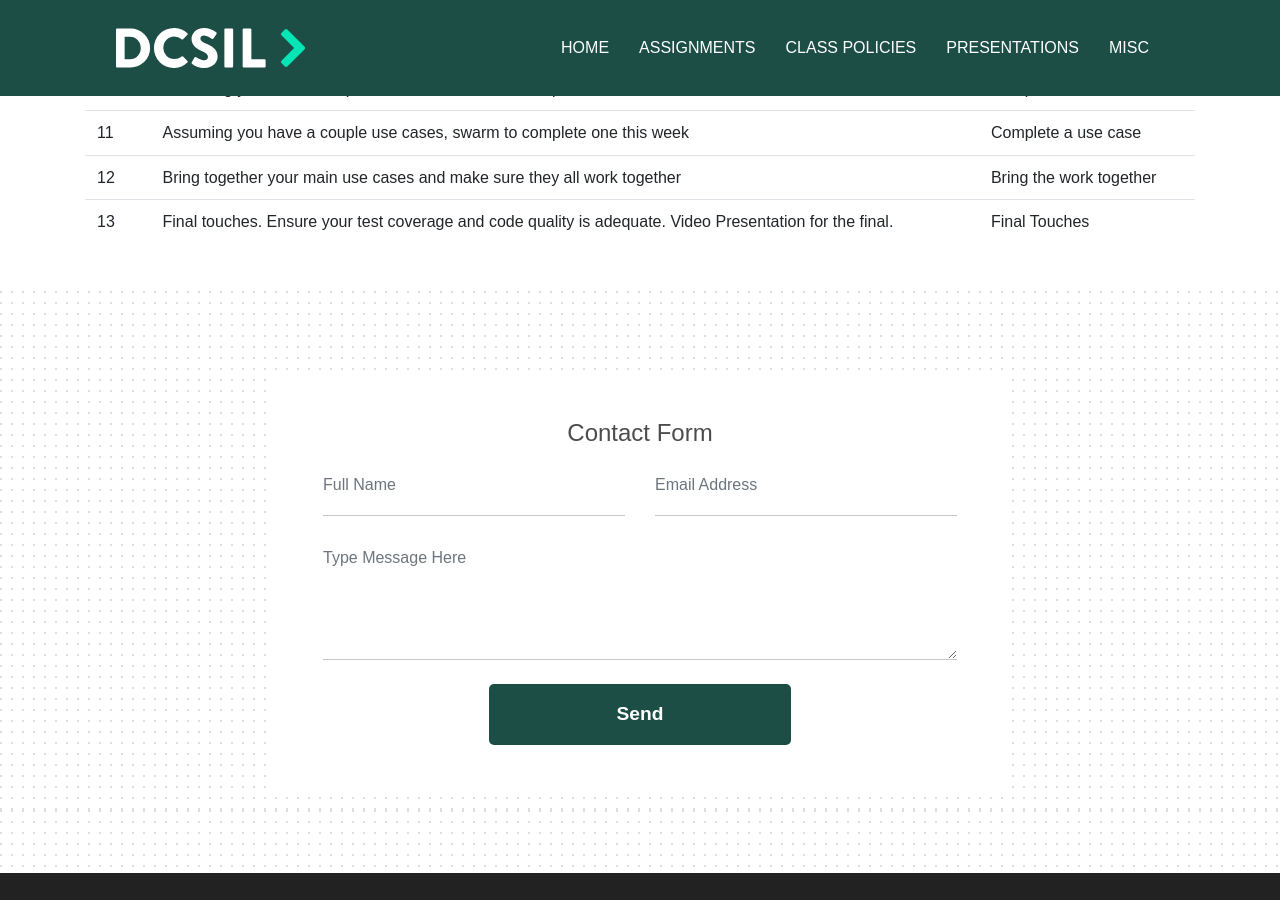
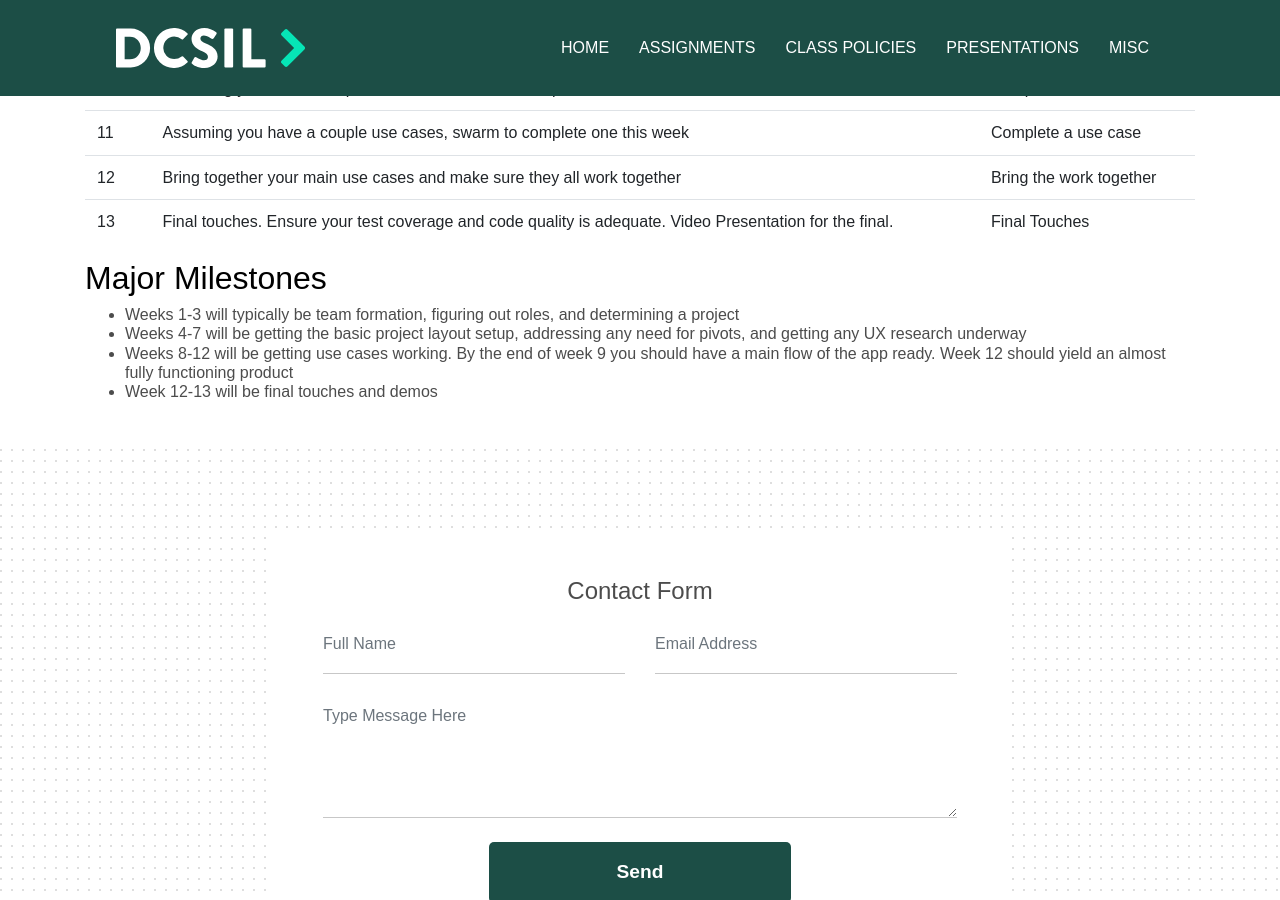
Before and after one commit to dcsil/CSC491, a Jekyll site: the page built from other_pages/suggested_work_schedule.md, in a window 1280 px wide and 900 px high, scrolled down 827 px. Built offline with Jekyll 4.4.1, drawn with Linux system fonts in a browser that asks for light colours; our own code applies the rules of GitHub Pages for plain Markdown files.

Commit message:
Add major milestones to suggest schedule

```diff
--- a/other_pages/suggested_work_schedule.md
+++ b/other_pages/suggested_work_schedule.md
@@ -18,3 +18,10 @@ It may seem like you have a lot of time to build your application - it isn't a l
 | 11 | Assuming you have a couple use cases, swarm to complete one this week | Complete a use case |
 | 12 | Bring together your main use cases and make sure they all work together | Bring the work together |
 | 13 | Final touches. Ensure your test coverage and code quality is adequate. Video Presentation for the final. | Final Touches |
+
+## Major Milestones
+
+- Weeks 1-3 will typically be team formation, figuring out roles, and determining a project
+- Weeks 4-7 will be getting the basic project layout setup, addressing any need for pivots, and getting any UX research underway
+- Weeks 8-12 will be getting use cases working. By the end of week 9 you should have a main flow of the app ready. Week 12 should yield an almost fully functioning product
+- Week 12-13 will be final touches and demos
```
